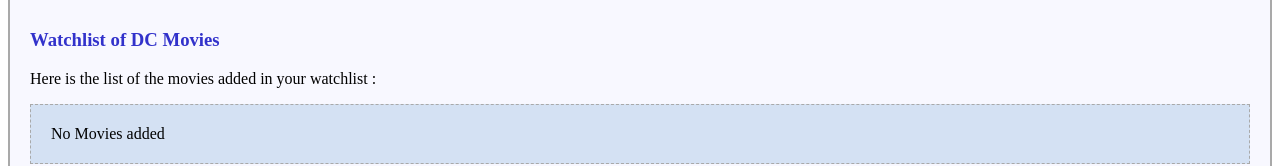
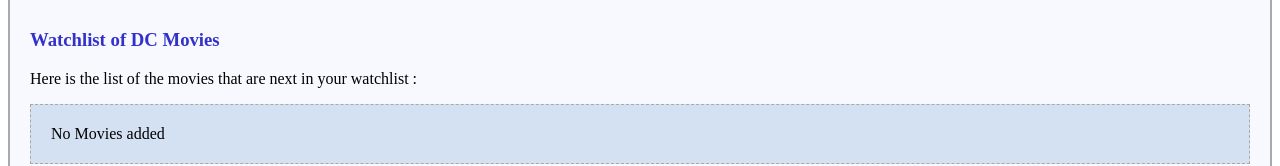
Before and after one commit to osamkz/DCWatchlist, a plain HTML site: page index.html in a window 1280 px wide. Shown: the part 630-796 px from the top of the page. Drawn offline with Linux system fonts and the light colour scheme.

Commit message:
Modifying the texts in index page

```diff
--- a/index.html
+++ b/index.html
@@ -44,7 +44,7 @@
 
         <div id="listofwatch">
             <h3 class="h3Title">Watchlist of DC Movies</h3>
-            <p>Here is the list of the movies added in your watchlist : </p>
+            <p>Here is the list of the movies that are next in your watchlist : </p>
             <div id="addedmovies">
             No Movies added
             </div>
```
Also changed, not shown: movie_cmt/Batman_Begins.txt, movie_cmt/Batman_The_Dark_Knight.txt, movie_cmt/Man_of_Steel.txt (deleted).
